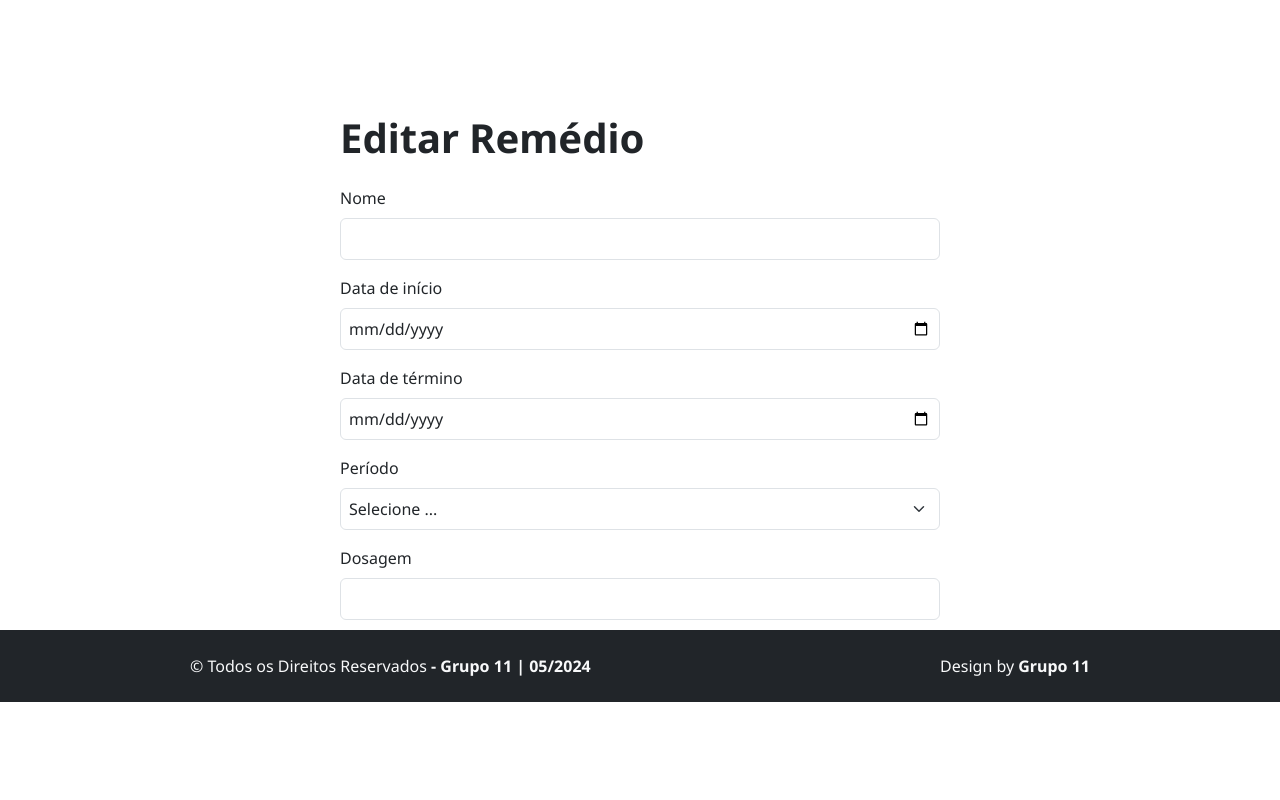
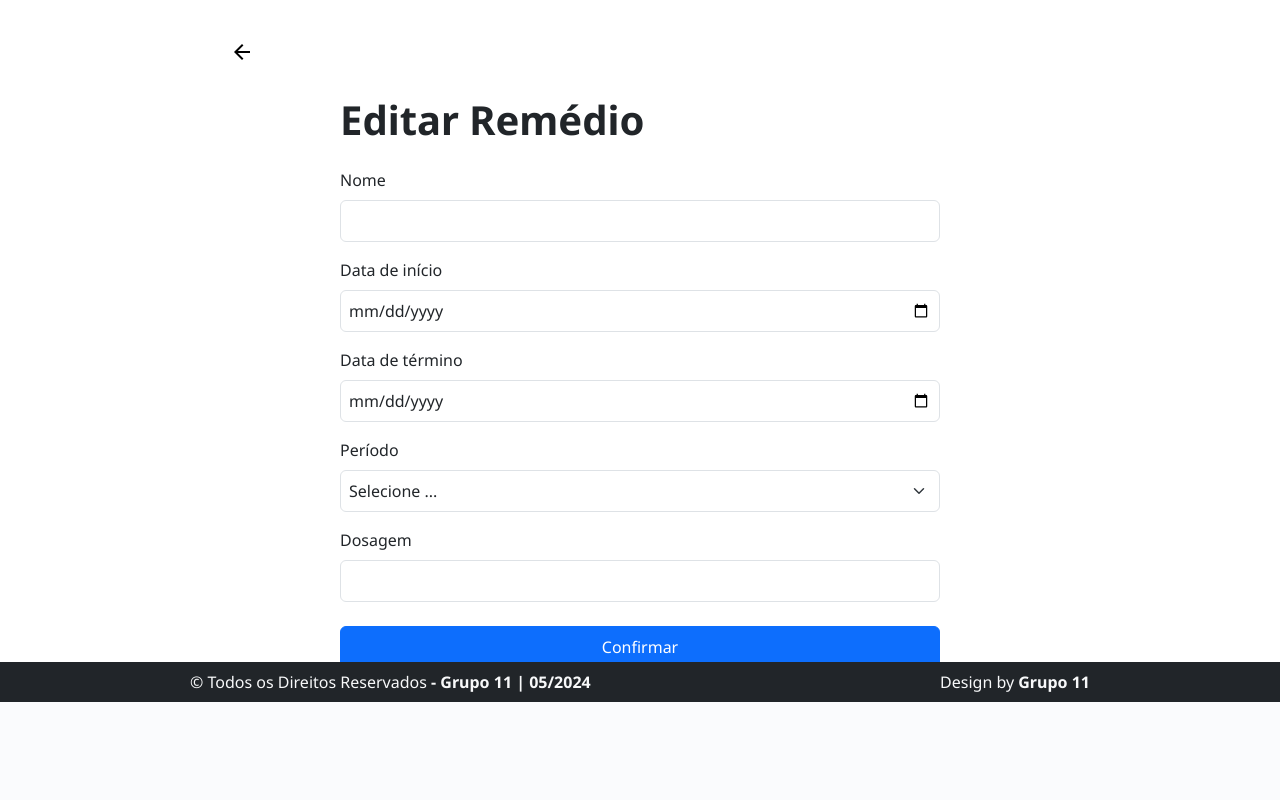
Before and after one commit to hallan-n/dose-certa, a PHP site: page /pages/medication_edit.php in a window 1280 px wide. Shown: the part 98-898 px from the top of the page. After the commit the page ends 800 px from the top, so only its background shows below. Run offline with PHP 8.4, Linux system fonts and the light colour scheme.

Commit message:
refactor: normalize pages

```diff
--- a/app/assets/shared/footer.php
+++ b/app/assets/shared/footer.php
@@ -1,5 +1,5 @@
 <link rel="stylesheet" href="../css/global.css">
-<footer class="bg-dark p-4 text-light fixed-bottom" id="footer-global">
+<footer class="bg-dark p-2 text-light fixed-bottom" id="footer-global">
     <div class="d-flex align-items-center justify-content-between mx-auto" style="max-width: 900px;">
         <p class="m-0">© Todos os Direitos Reservados<b> - Grupo 11 | 05/2024</b></p>
         <p class="m-0">Design by <b>Grupo 11</b></p>
--- a/app/pages/medication_edit.php
+++ b/app/pages/medication_edit.php
@@ -12,7 +12,10 @@
 
 <body>
     <?php include "../assets/shared/header.php" ?>
-    <main class="p-5 d-flex align-items-center">
+    <main class="p-4 mx-auto h-100" style="max-width: 900px;">
+        <a href="/pages/medication_list.php">
+            <span id="arrow_back" class="material-symbols-outlined p-3 mb-3">arrow_back</span>
+        </a>
         <div class="w-100">
             <section>
                 <form class="d-flex flex-column mx-auto" action="medication_add.php" method="post">
--- a/app/pages/medication_list.php
+++ b/app/pages/medication_list.php
@@ -52,10 +52,10 @@
                             <p class="m-0 text-secondary" style="font-size: .6rem; text-wrap: nowrap;">12h</p>
                             <p class="m-0 text-secondary" style="font-size: .8rem; text-wrap: nowrap;">{$results[$i]['name']}</p>
                         </div>
-                        <div id="edit" class="h-100 d-flex p-2" style="gap: 6px; cursor: pointer;">
+                        <a href="/pages/medication_edit.php" id="edit" class="h-100 d-flex p-2 gap-2 text-decoration-none" style="cursor: pointer;">
                             <div class="bg-secondary" style="width: 2px;">&nbsp;</div>
                             <span class="material-symbols-outlined px-2 mt-1" style="font-size: 25px;">edit_square</span>
-                        </div>
+                        </a>
                     </div>
                     HTML;
                 }
```
